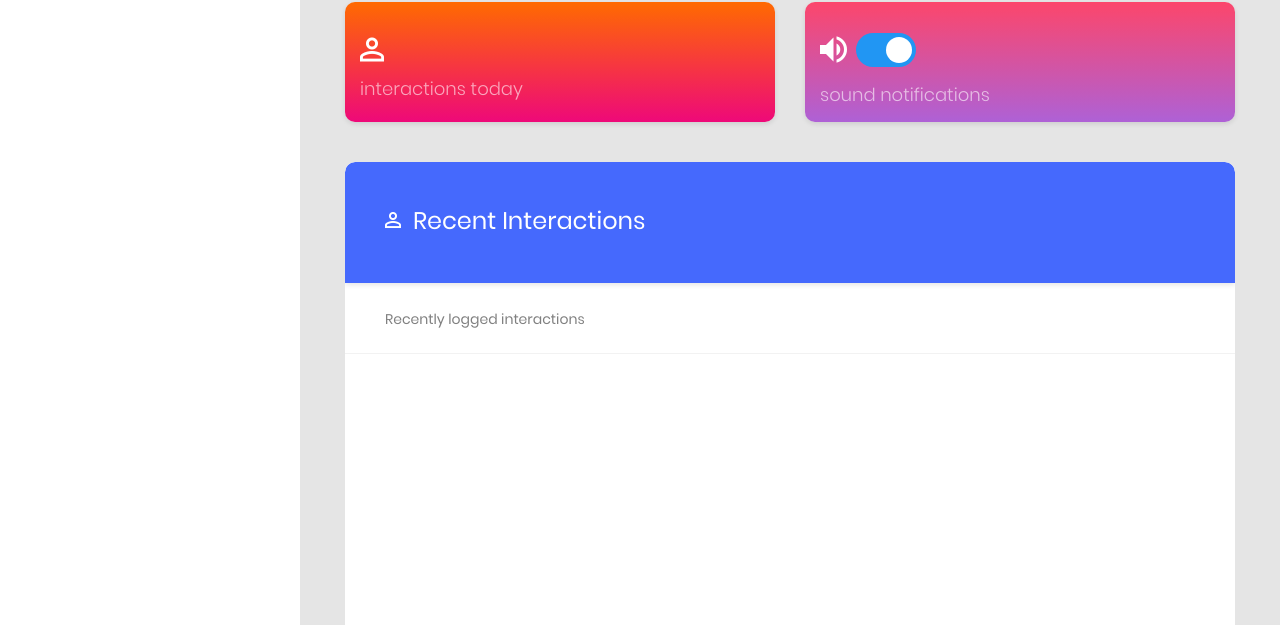
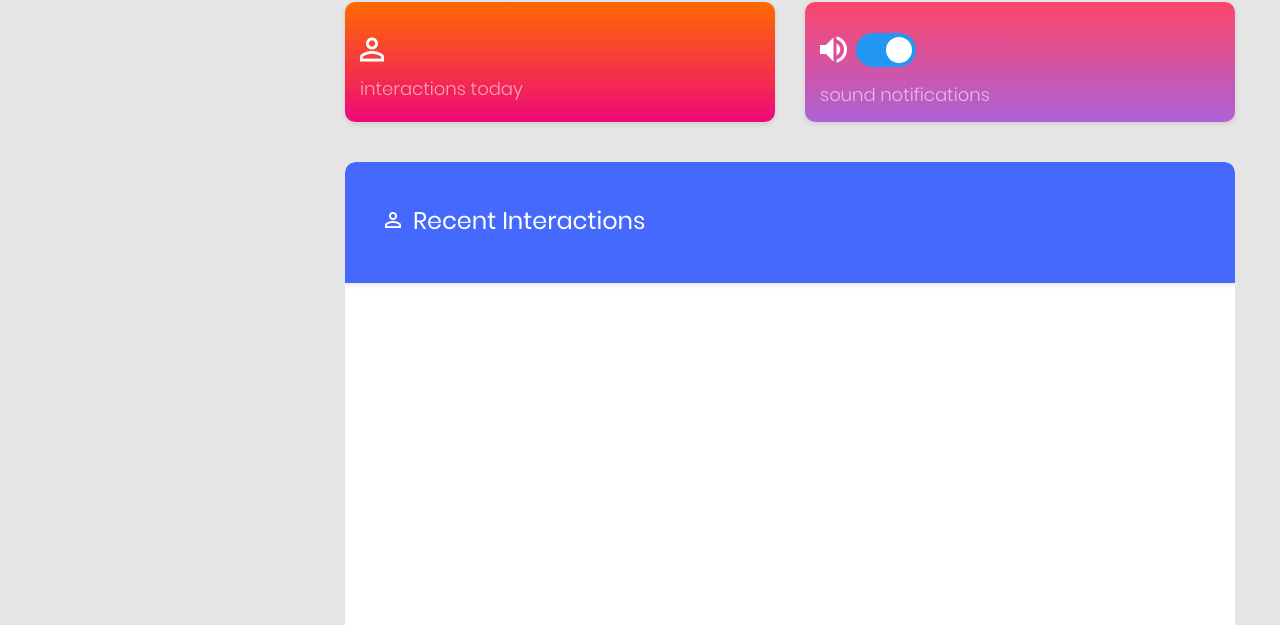
Before and after one commit to John2360/facial-recognition-visitor-notification-system, a website: page web-app/public/index.html in a window 1280 px wide. Shown: the part 175-800 px from the top of the page. Drawn offline with Linux system fonts and the light colour scheme; no server answers.

Commit message:
dashboard edit

```diff
--- a/web-app/public/index.html
+++ b/web-app/public/index.html
@@ -102,7 +102,7 @@
 <body class="animsition">
     <div class="page-wrapper">
         <!-- HEADER MOBILE-->
-        <header class="header-mobile d-block d-lg-none">
+        <!-- <header class="header-mobile d-block d-lg-none">
             <div class="header-mobile__bar">
                 <div class="container-fluid">
                     <div class="header-mobile-inner">
@@ -215,11 +215,11 @@
                     </ul>
                 </div>
             </nav>
-        </header>
+        </header> -->
         <!-- END HEADER MOBILE-->
 
         <!-- MENU SIDEBAR-->
-        <aside class="menu-sidebar d-none d-lg-block">
+        <!-- <aside class="menu-sidebar d-none d-lg-block">
             <div class="logo">
                 <a href="#">
                     <h3>225 Dashboard</h3>
@@ -231,7 +231,7 @@
                         <li class="active has-sub">
                             <a class="js-arrow" href="#">
                                 <i class="fas fa-tachometer-alt"></i>Dashboard</a>
-                            <!-- <ul class="list-unstyled navbar__sub-list js-sub-list">
+                            <ul class="list-unstyled navbar__sub-list js-sub-list">
                                 <li>
                                     <a href="index.html">Dashboard 1</a>
                                 </li>
@@ -244,9 +244,9 @@
                                 <li>
                                     <a href="index4.html">Dashboard 4</a>
                                 </li>
-                            </ul> -->
+                            </ul>
                         </li>
-                        <!-- <li>
+                        <li>
                             <a href="chart.html">
                                 <i class="fas fa-chart-bar"></i>Charts</a>
                         </li>
@@ -319,11 +319,11 @@
                                     <a href="typo.html">Typography</a>
                                 </li>
                             </ul>
-                        </li> -->
+                        </li>
                     </ul>
                 </nav>
             </div>
-        </aside>
+        </aside> -->
         <!-- END MENU SIDEBAR-->
 
         <!-- PAGE CONTAINER-->
@@ -381,9 +381,9 @@
                                     </div>
                                     <div class="au-inbox-wrap js-inbox-wrap">
                                         <div class="au-message js-list-load">
-                                            <div class="au-message__noti">
+                                            <!-- <div class="au-message__noti">
                                                 <p>Recently logged interactions</p>
-                                            </div>
+                                            </div> -->
                                             <div class="au-message-list">
 
                                             </div>
```
Also changed, not shown: 2 other files.
